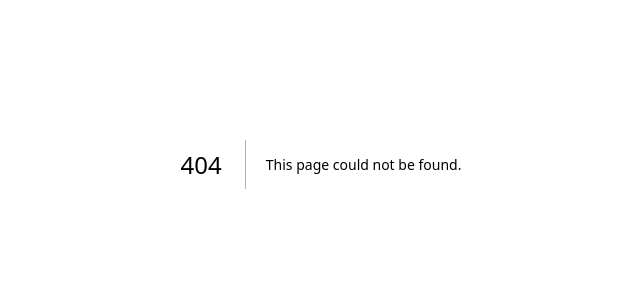
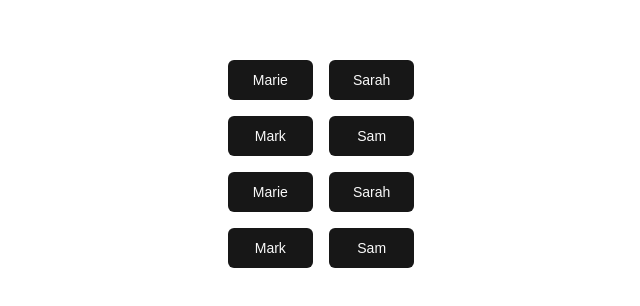
Before and after one commit to gaurimadan/agent-management-system, a Next.js app in the folder agent-system/: page / in a window 1280 px wide. Before the commit this address had no page. Shown: the part 236-542 px from the top of the page, without its empty margins (319-959 px from the left). Built offline with nearby package versions, Linux system fonts and the light colour scheme.

Commit message:
agents table added

```diff
--- /dev/null
+++ b/agent-system/app/page.tsx
@@ -0,0 +1,42 @@
+"use client";
+import { useState } from "react";
+import { useRouter } from "next/navigation";
+import { Button } from "./components/ui/button";
+
+// Mock data for agents (you can fetch this data from a server)
+const agentsData = [
+  { id: 1, name: "Marie", language: "English", gender: "Female", retellId: "agent_0dbd80a6069b38da5d757bd16d" },
+  { id: 2, name: "Sarah", language: "English", gender: "Female", retellId: "agent_some_other_id" },
+  { id: 3, name: "Mark", language: "English", gender: "Male", retellId: "agent_another_id" },
+  { id: 4, name: "Sam", language: "English", gender: "Male", retellId: "agent_yet_another_id" },
+  { id: 5, name: "Marie", language: "Spanish", gender: "Female", retellId: "agent_spanish_marie" },
+  { id: 6, name: "Sarah", language: "Spanish", gender: "Female", retellId: "agent_spanish_sarah" },
+  { id: 7, name: "Mark", language: "Spanish", gender: "Male", retellId: "agent_spanish_mark" },
+  { id: 8, name: "Sam", language: "Spanish", gender: "Male", retellId: "agent_spanish_sam" },
+];
+
+const AppPage = () => {
+  const router = useRouter();
+
+  const handleAgentClick = (agentId: number) => {
+    router.push(`/${agentId}`);
+  };
+
+  return (
+    <div className="flex justify-center items-center h-screen">
+      <div className="grid grid-cols-2 gap-4">
+        {agentsData.map((agent) => (
+          <Button
+            key={agent.id}
+            onClick={() => handleAgentClick(agent.id)}
+            className="px-6 py-3"
+          >
+            {agent.name}
+          </Button>
+        ))}
+      </div>
+    </div>
+  );
+};
+
+export default AppPage;
```
